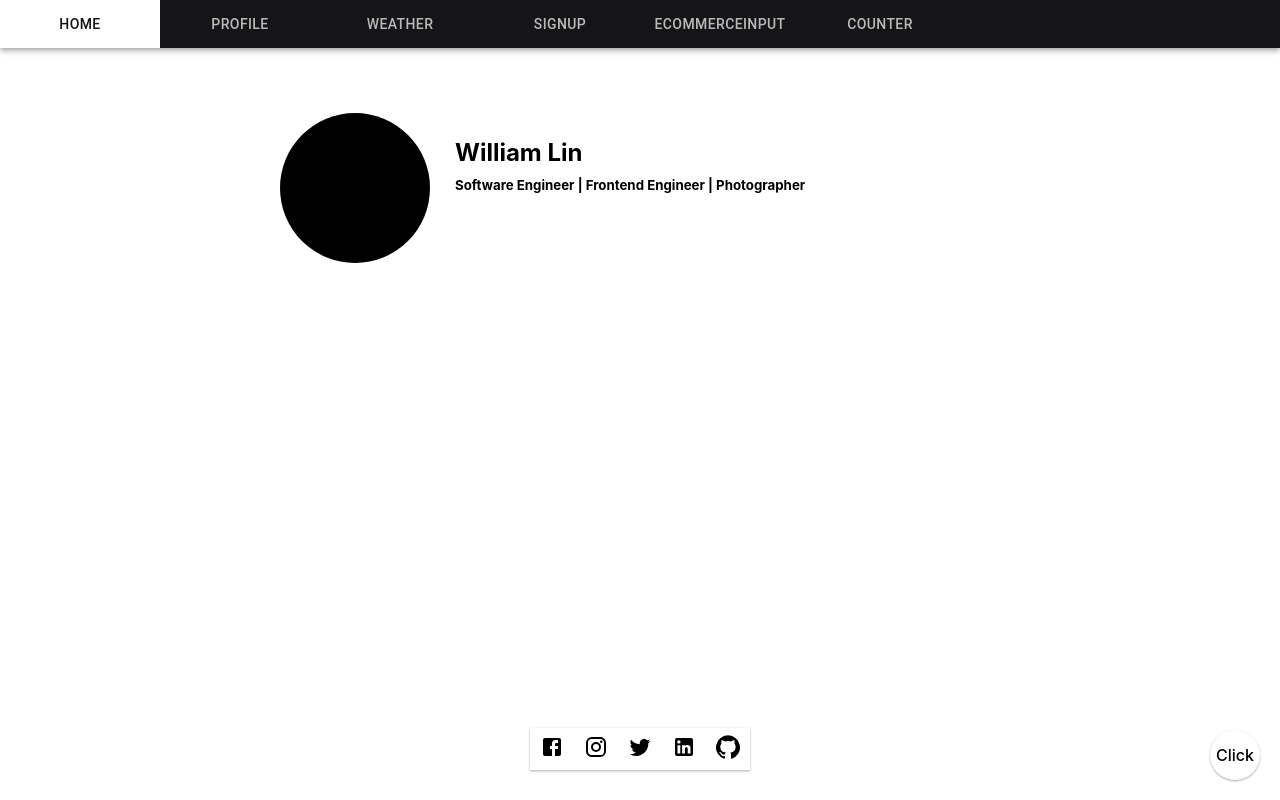
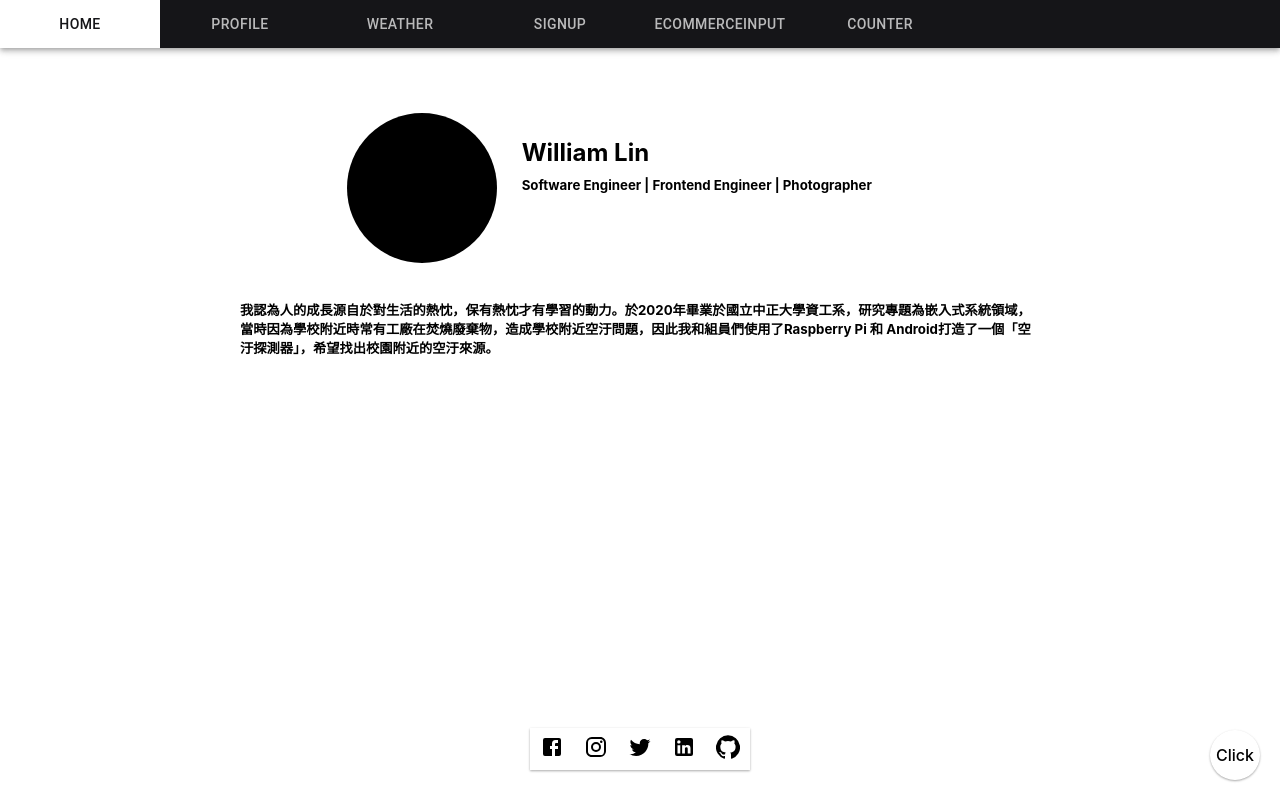
Before and after one commit to Ruila/react-pratice, a React (Create React App) app in the folder hello-world/: page /profile in a window 1280 px wide. Built offline with nearby package versions, Linux system fonts and the light colour scheme; no server answers.

Commit message:
reconstruct redux

```diff
--- a/hello-world/src/components/Profile/profile.js
+++ b/hello-world/src/components/Profile/profile.js
@@ -35,9 +35,8 @@ class Profile extends Component  {
                     <h5>Software Engineer | Frontend Engineer | Photographer</h5>
                   </div>
                 </div>
-                <div className="socialMedia">
-
-
+                <div className="autobiography">
+                  <h5>我認為人的成長源自於對生活的熱忱，保有熱忱才有學習的動力。於2020年畢業於國立中正大學資工系，研究專題為嵌入式系統領域，當時因為學校附近時常有工廠在焚燒廢棄物，造成學校附近空汙問題，因此我和組員們使用了Raspberry Pi 和 Android打造了一個「空汙探測器」，希望找出校園附近的空汙來源。</h5>
                 </div>
               </div>
 
--- a/hello-world/src/css/profile.css
+++ b/hello-world/src/css/profile.css
@@ -2,13 +2,22 @@
     position: relative;
     padding: 50px 0;
 }
-#profile .img-description{
+
+#profile .col-md-12 {
+    display: flex;
+    flex-direction: column;
+    justify-content: center;
+    align-items: center;
+}
+
+#profile .img-description {
     display: flex;
     width: 100%;
     padding: 15px 0;
+    max-width: 800px;
 }
 
-#profile .img-description .img{
+#profile .img-description .img {
     flex: 1;
     display: flex;
     justify-content: flex-end;
@@ -21,7 +30,7 @@
     background-color: #000000;
 }
 
-#profile .img-description .description{
+#profile .img-description .description {
     flex: 2;
     padding: 15px;
     position: relative;
@@ -30,9 +39,11 @@
 #profile .img-description .description h5 {
     margin: 10px;
 }
+
 #profile .img-description .description .name {
     font-size: 24px;
 }
+
 #profile .socialMediaBlock {
     width: 100%;
     position: fixed;
@@ -40,15 +51,18 @@
     display: flex;
     justify-content: center;
 }
-#profile .socialMedia{
+
+#profile .socialMedia {
     display: flex;
     box-shadow: 0 1px 3px rgba(0, 0, 0, 0.12), 0 1px 2px rgba(0, 0, 0, 0.24);
 }
-#profile .socialMedia .unit{
+
+#profile .socialMedia .unit {
     padding: 7px 10px;
     cursor: pointer;
     position: relative;
 }
+
 #profile .socialMedia .unit:hover {
     /* background-color: #5a5a5a; */
     animation-name: socialMedia-animation;
@@ -56,6 +70,7 @@
     animation-fill-mode: forwards;
     animation-timing-function: ease-in-out;
 }
+
 @keyframes socialMedia-animation {
     from {
         top: 0px;
@@ -68,8 +83,12 @@
     }
 }
 
-#profile .p-container{
+#profile .p-container {
     width: 100%;
     margin: auto;
     max-width: 1200px;
 }
+
+#profile .autobiography {
+  max-width: 800px;
+}
--- a/hello-world/src/index.js
+++ b/hello-world/src/index.js
@@ -8,49 +8,50 @@ import { Provider } from 'react-redux';
 import { createStore, combineReducers } from 'redux';
 import { BrowserRouter } from "react-router-dom";
 import cookie from 'js-cookie';
+import reducers from './redux/reducers/index.js';
 
-function loadingReducer(state = {}, action) {
-  switch(action.type){
-    case 'Loading':
-      console.log('dispatch loding');
-      return{
-        state: true,
-      };
-    case 'Done':
-      return {
-        state: false,
-      };
-    default:
-      return{
-        state: false,
-      };
-  }
-}
+// function loadingReducer(state = {}, action) {
+//   switch(action.type){
+//     case 'Loading':
+//       console.log('dispatch loding');
+//       return{
+//         state: true,
+//       };
+//     case 'Done':
+//       return {
+//         state: false,
+//       };
+//     default:
+//       return{
+//         state: false,
+//       };
+//   }
+// }
 
-function loginReducer(state = {}, action) {
-  switch(action.type){
-    case 'Login':
-      return {
-        state: true,
-      }
-    default:
-      if(cookie.get('cookie1') === 'abc1234') {
-        return{
-          state: true,
-        };
-      } else {
-        return{
-          state: true,
-        };
-      }
+// function loginReducer(state = {}, action) {
+//   switch(action.type){
+//     case 'Login':
+//       return {
+//         state: true,
+//       }
+//     default:
+//       if(cookie.get('cookie1') === 'abc1234') {
+//         return{
+//           state: true,
+//         };
+//       } else {
+//         return{
+//           state: true,
+//         };
+//       }
 
-  }
-}
+//   }
+// }
 
-const reducers = combineReducers({
-  load: loadingReducer,
-  loginCheck: loginReducer,
-})
+// const reducers = combineReducers({
+//   load: loadingReducer,
+//   loginCheck: loginReducer,
+// })
 
 const store = createStore(reducers, {
   load: false,
--- /dev/null
+++ b/hello-world/src/redux/reducers/index.js
@@ -0,0 +1,12 @@
+import { combineReducers } from 'redux';
+import loadingReducer from './loading.js';
+import loginReducer from './login.js';
+
+console.log('index reducers', loginReducer, loadingReducer)
+
+const reducers = combineReducers({
+  load: loadingReducer,
+  loginCheck: loginReducer,
+})
+
+export default reducers
--- /dev/null
+++ b/hello-world/src/redux/reducers/loading.js
@@ -0,0 +1,20 @@
+
+const loadingReducer = (state = {}, action) => {
+  switch(action.type){
+    case 'Loading':
+      console.log('dispatch loding');
+      return{
+        state: true,
+      };
+    case 'Done':
+      return {
+        state: false,
+      };
+    default:
+      return{
+        state: false,
+      };
+  }
+}
+
+export default loadingReducer
--- /dev/null
+++ b/hello-world/src/redux/reducers/login.js
@@ -0,0 +1,22 @@
+import cookie from 'js-cookie';
+const loginReducer = (state = {}, action) => {
+  switch(action.type){
+    case 'Login':
+      return {
+        state: true,
+      }
+    default:
+      if(cookie.get('cookie1') === 'abc1234') {
+        return{
+          state: true,
+        };
+      } else {
+        return{
+          state: true,
+        };
+      }
+
+  }
+}
+
+export default loginReducer
```
Also changed, not shown: hello-world/src/redux/actions/index.js (added).
